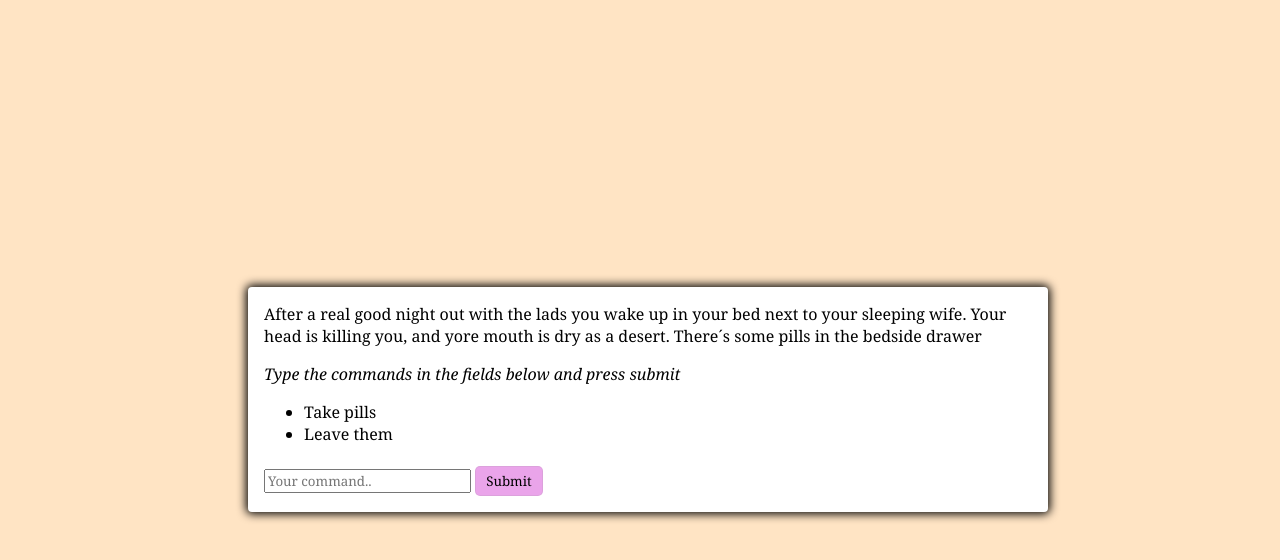
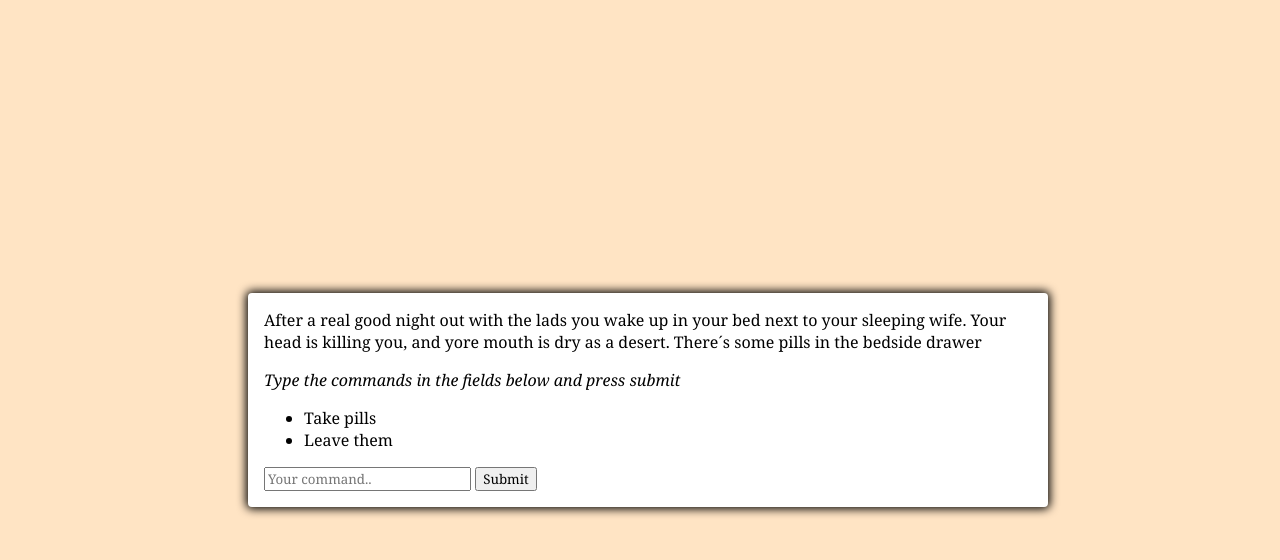
Before and after one commit to Stenis76/lab1, a plain HTML site: page index.html in a window 1280 px wide. Shown: the part 86-646 px from the top of the page. Drawn offline with Linux system fonts and the light colour scheme.

Commit message:
Lite städing i css

```diff
--- a/style.css
+++ b/style.css
@@ -26,7 +26,7 @@ main {
     border-radius: 4px;
     box-shadow: 0 0 10px 2px;
 }
-#myBtn {
+/* #myBtn {
     background-color: rgba(232, 155, 232, 0.9);
     border: 1px solid rgba(189, 156, 189, 0.3);
     border-radius: 5px;
@@ -37,4 +37,4 @@ main {
 }
 #myBtn:hover {
     border-color: black;
-}
+} */
```
